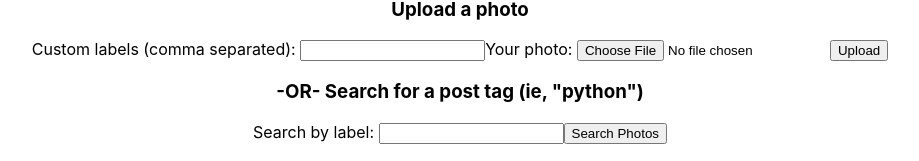
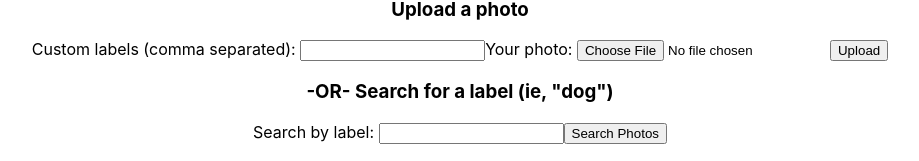
Before and after one commit to wdickerson/csgy-9223-photobot-frontend, a React (Create React App) app: page / in a window 1280 px wide. Shown: the part 261-422 px from the top of the page, without its empty margins (180-1099 px from the left). Built offline with nearby package versions, Linux system fonts and the light colour scheme.

Commit message:
Fix copy

```diff
--- a/src/App.js
+++ b/src/App.js
@@ -95,7 +95,7 @@ function App() {
         <button type="submit">Upload</button>
       </form>
 
-      <h3>-OR- Search for a post tag (ie, "python")</h3>
+      <h3>-OR- Search for a label (ie, "dog")</h3>
       <form onSubmit={handleSearchPhotos}>
         <label>
           Search by label:&nbsp;
```
